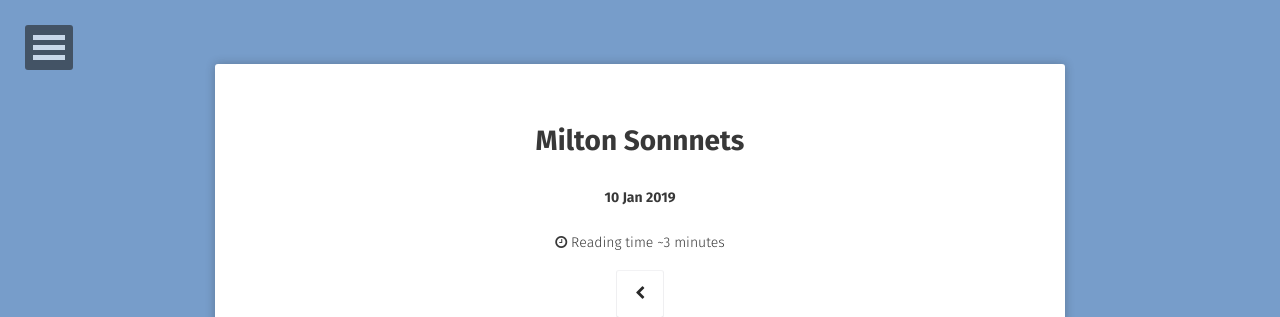
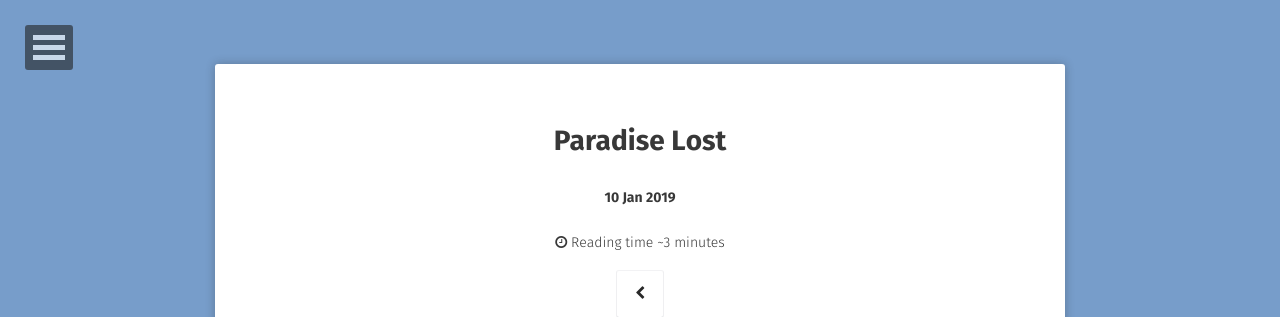
Before and after one commit to EthenStrine/site, a Jekyll site: the page built from _posts/2019-01-10-paradise-lost.md, in a window 1280 px wide and 900 px high. Shown: the top 317 px of the window. Built offline with Jekyll 4.4.1, drawn with Linux system fonts in a browser that asks for light colours; some web fonts are replaced; comment, search, counter and statistics services are not loaded.

Commit message:
Update 2019-01-10-paradise-lost.md

```diff
--- a/_posts/2019-01-10-paradise-lost.md
+++ b/_posts/2019-01-10-paradise-lost.md
@@ -1,6 +1,6 @@
 ---
 layout: post
-title:  "Milton Sonnnets"
+title:  "Paradise Lost"
 date:   2019-01-10
 excerpt: "Notes on 'Paradise Lost' by Milton."
 tag:
```
